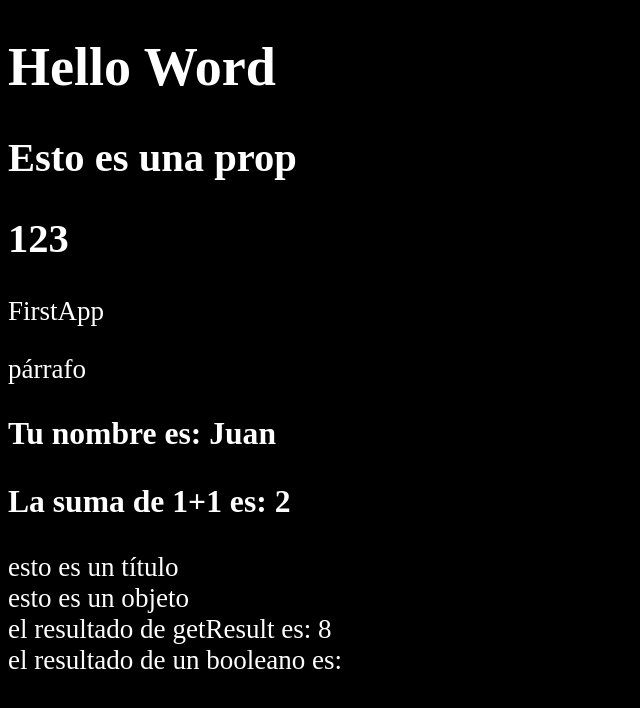
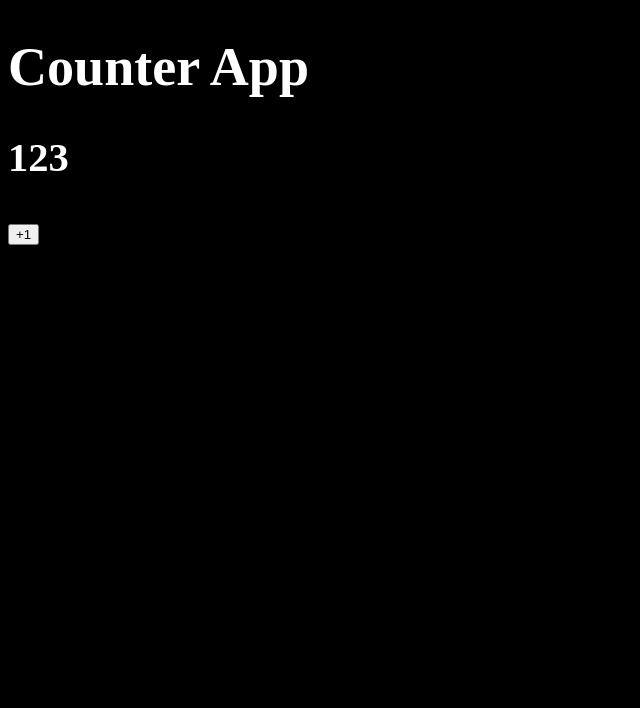
Before and after one commit to jsfc2199/BasesInicioReact, a React (Vite) app: page / in a window 1280 px wide. Shown: the top 708 px of the page, without its empty margins (0-640 px from the left). Built offline with nearby package versions, Linux system fonts and the light colour scheme.

Commit message:
Evento click

```diff
--- /dev/null
+++ b/src/CounterApp.jsx
@@ -0,0 +1,23 @@
+import PropTypes from "prop-types";
+import React from "react";
+
+export const CounterApp = ({ value }) => {
+  //funciones
+  function sumarUno(event) {
+    console.log(event);
+  }
+
+  return (
+    <>
+      <h1>Counter App</h1>
+      <h2>{value}</h2>
+
+      {/* evento onClick */}
+      <button onClick={(event) => sumarUno(event)}>+1</button>
+    </>
+  );
+};
+
+CounterApp.propTypes = {
+  value: PropTypes.number.isRequired,
+};
--- a/src/main.jsx
+++ b/src/main.jsx
@@ -5,17 +5,17 @@ import React from "react";
 import ReactDOM from "react-dom/client";
 import HelloWorldApp from './HelloWorldApp';
 import { FirstApp } from './FirstApp';
-
-// import CounterApp from "./CounterApp";
+import {CounterApp} from './CounterApp';
 
 import './styles.css' //se debe importar para tener estilos globales
 
 ReactDOM.createRoot(document.getElementById("root")).render(
   //miramos que el index.html tiene un id root, allí se renderiza todo y renderizamos a App
   <React.StrictMode>
-    <HelloWorldApp/>
+    {/* <HelloWorldApp/> */}
 
     {/* enviamos props */}
-    <FirstApp title="Esto es una prop" subtitle={123}/>
+    {/* <FirstApp title="Esto es una prop" subtitle={123}/> */}
+    <CounterApp value={123}/>
   </React.StrictMode>
 );
```
